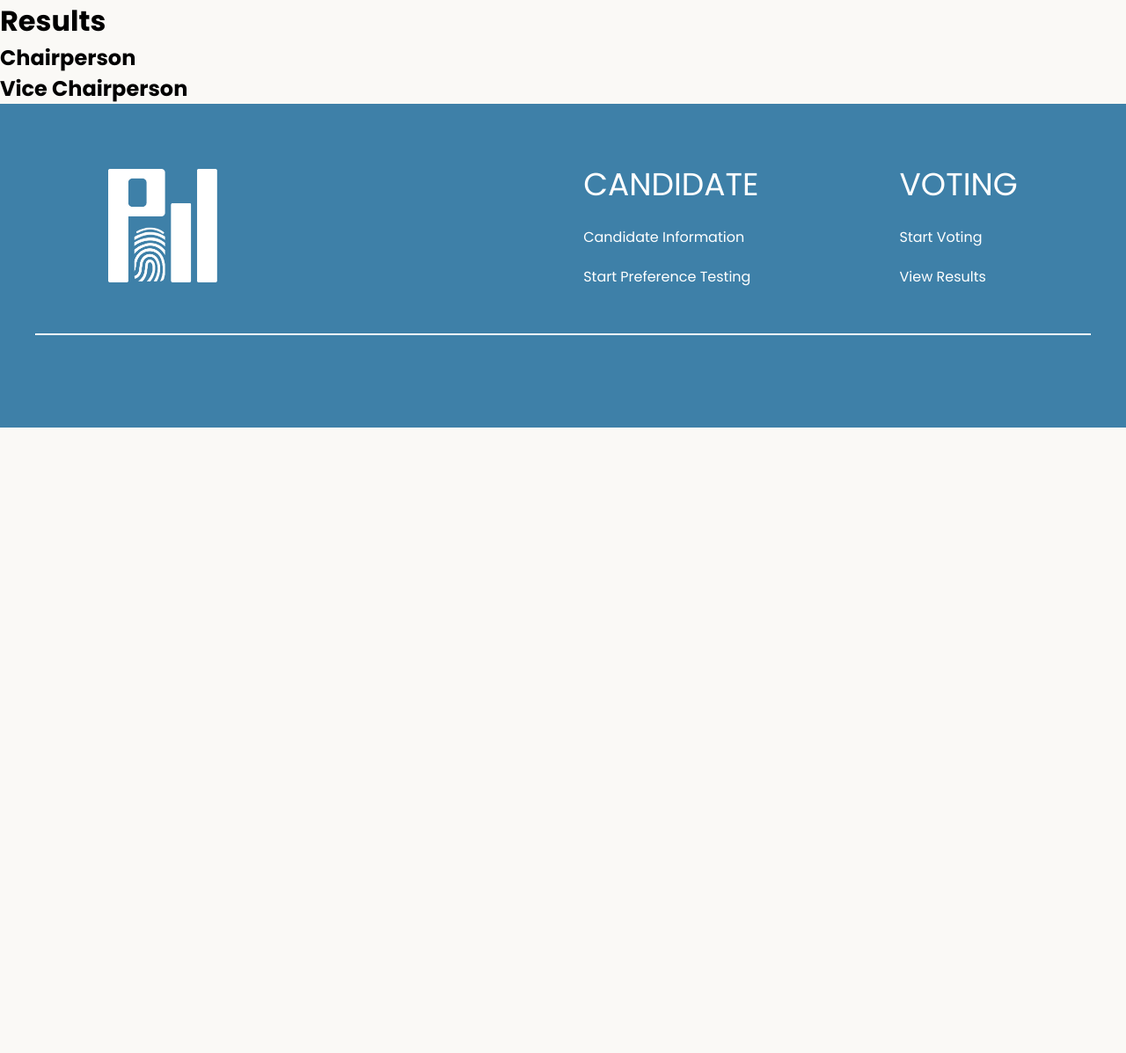
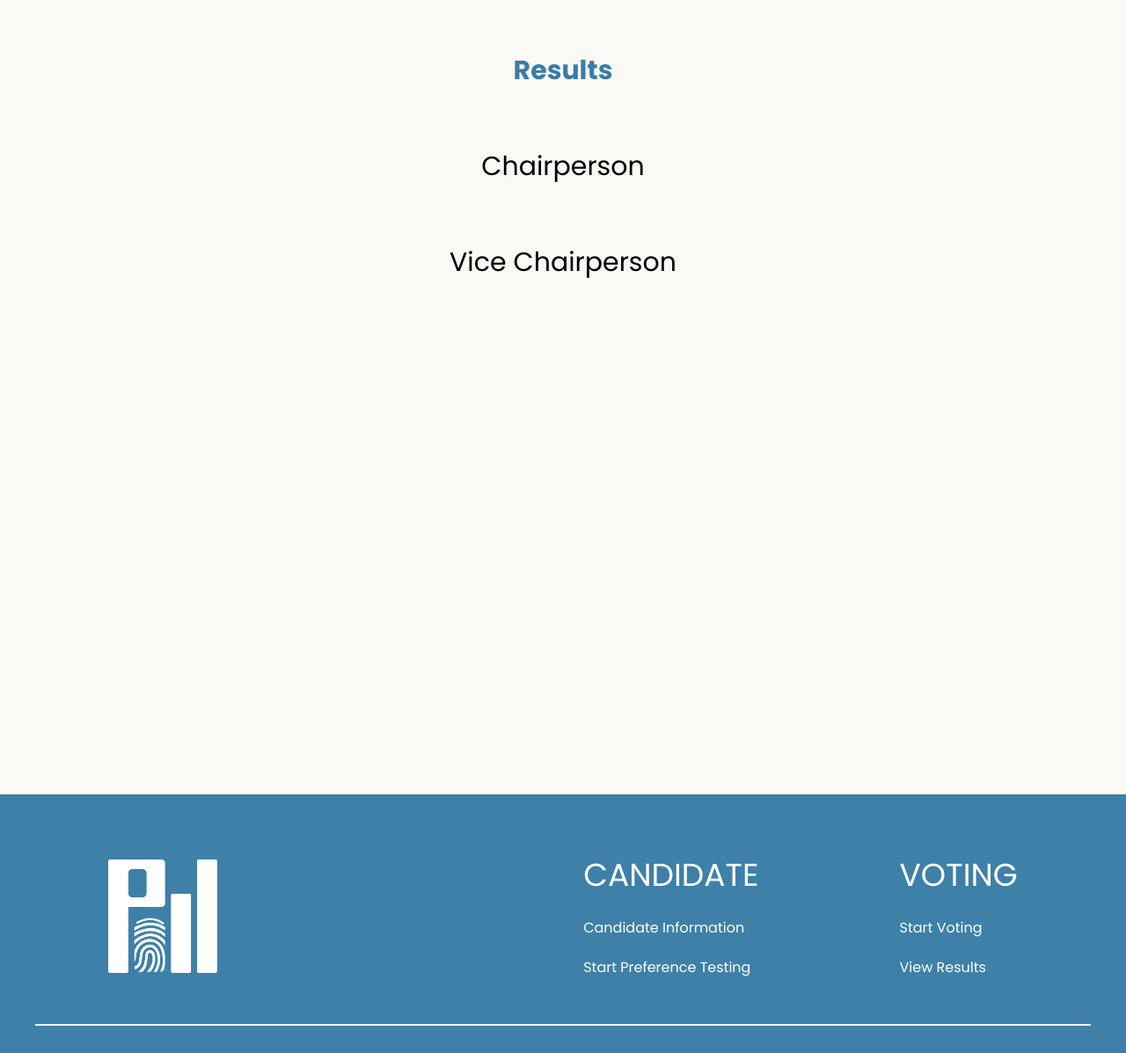
Before and after one commit to Fabshkiee/Cin-ergy-PolliTeko, a Flask app: page /results in a window 1280 px wide. Shown: the part 130-1327 px from the top of the page at 88% size. Before the commit the page ends 616 px from the top, so only its background shows below. Run offline with Flask 3, Linux system fonts and the light colour scheme; the visitor is signed in with stand-in values (Sample User, id 1); data that the repository does not hold is empty.

Commit message:
Add styles for results display including candidate cards and images

```diff
--- a/static/style.css
+++ b/static/style.css
@@ -818,3 +818,74 @@ html {
     color: #333;
     margin: 0;
 }
+
+.results-title h1{
+    color: var(--2, #3A7CA5);
+    font-size: 1.875rem;
+    text-align: center;
+    margin-top: 3.625rem;
+}
+
+.results-container {
+    display: block;
+    max-width: 59.188rem;
+    height: relative;
+    margin: 0 auto;
+    justify-items: center;
+    align-items: center;
+    height: 100vh;
+}
+
+.results-container h2{
+    font-size: 1.875rem;
+    font-weight: lighter;
+    margin-bottom: 1.875rem;
+    margin-top: 4rem;
+}
+
+.results-card li{
+    list-style: none;
+}
+
+.results-candidate-card{
+    display: grid;
+    grid-template-columns: 1fr 4fr 2fr;
+    background: linear-gradient(-90deg, #3a7ca5, #81c3d7);
+    width: 58.875rem;
+    border-radius: 2.5rem;
+    padding: 1.5rem;
+    margin-bottom: 2.25rem;
+}
+
+.results-candidate-image {
+    flex-shrink: 0;
+    width: 8rem;
+    height: 8rem;
+    border-radius: 1rem;
+    overflow: hidden;
+    border: 1px solid #ddd;
+    display: flex;
+    justify-content: center;
+    align-items: center;
+    margin-right: 1.5rem;
+}
+
+.results-candidate-image img {
+    width: 8rem;
+    height: 8rem;
+    border-radius: 1rem;
+}
+
+.results-candidate-details{
+    display: flex;
+    flex-direction: column;
+    justify-content: center;
+}
+
+.results-candidate-details h3 {
+    font-size: 1.875rem;
+    font-weight: lighter;
+    font-weight: normal;
+    color: white;
+    text-transform: uppercase;
+}
```
